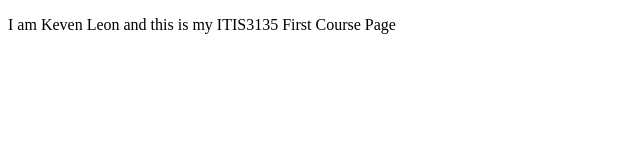
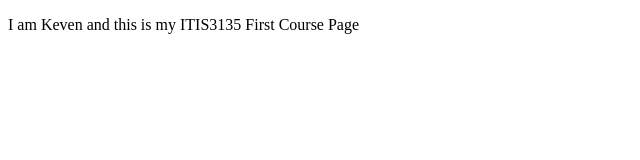
Before and after one commit to Kevensleon/Kevensleon.github.io, a plain HTML site: page itis3135/index.html in a window 1280 px wide. Shown: the full height of the page, 0-640 px from the left. Drawn offline with Linux system fonts and the light colour scheme.

Commit message:
update to keven

```diff
--- a/itis3135/index.html
+++ b/itis3135/index.html
@@ -7,6 +7,6 @@
         <meta name="viewport" content="width=device-width, initial-scale=1.0">
     </head>
     <body>
-        <p>I am Keven Leon and this is my ITIS3135 First Course Page</p>
+        <p>I am Keven and this is my ITIS3135 First Course Page</p>
     </body>
 </html>
```
